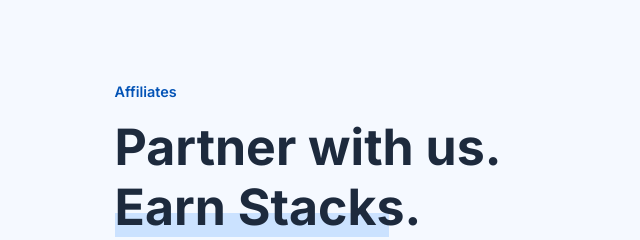
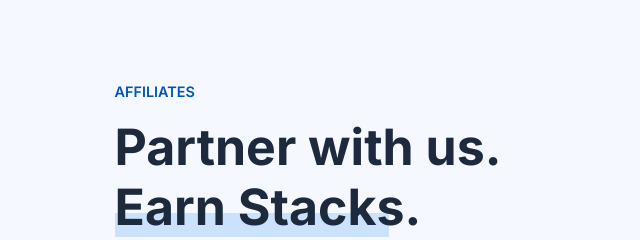
Before and after one commit to RAGUKHAN009/uniqueLeverage-Affiliates, a plain HTML site: page index.html in a window 1280 px wide. Shown: the part 220-460 px from the top of the page, 0-640 px from the left. Drawn offline with Linux system fonts and the light colour scheme.

Commit message:
Update index.html

```diff
--- a/index.html
+++ b/index.html
@@ -65,7 +65,7 @@
         <div class="MainHero">
             <section class="mainHeroAlign">
                 <div class="heroLeft">
-                    <span>Affiliates</span>
+                    <span>AFFILIATES</span>
                     <div class="heroLefth1">
                         <h1>Partner with us. <br> Earn Stacks.</h1>
                     </div>
```
